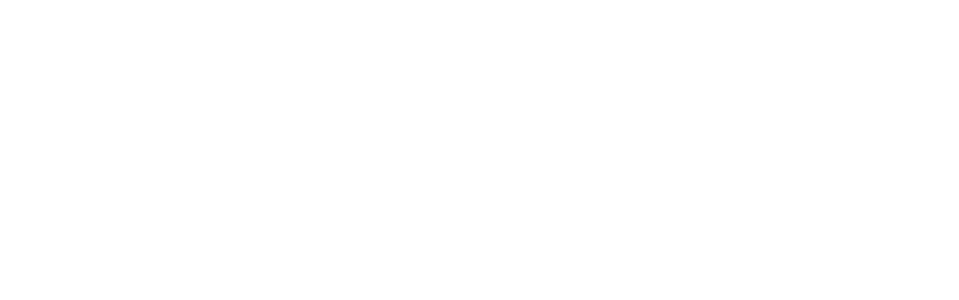
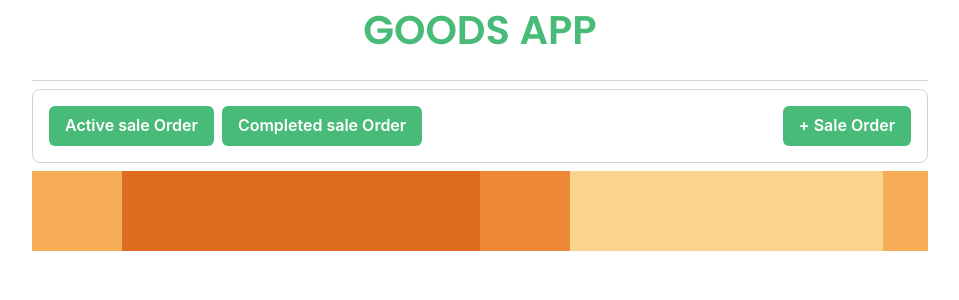
Before and after one commit to YYashSingh-9/goodsapp, a React (Vite) app: page / in a window 1280 px wide. Shown: the top 300 px of the page, without its empty margins (160-1119 px from the left). Built offline with nearby package versions, Linux system fonts and the light colour scheme.

Commit message:
HomePage

```diff
--- a/index.html
+++ b/index.html
@@ -4,7 +4,7 @@
     <meta charset="UTF-8" />
     <link rel="icon" type="image/svg+xml" href="/vite.svg" />
     <meta name="viewport" content="width=device-width, initial-scale=1.0" />
-    <title>Vite + React</title>
+    <title>Goods App</title>
     <link
       href="https://fonts.googleapis.com/css2?family=Manrope:wght@200..800&display=swap"
       rel="stylesheet"
--- /dev/null
+++ b/src/Components/HomePage.jsx
@@ -0,0 +1,73 @@
+import { Button, Grid, GridItem, HStack } from "@chakra-ui/react";
+import classes from "./HomePage.module.css";
+import ListHeaderTab from "./additionalComponents/ListHeaderTab";
+
+const HomePage = () => {
+  return (
+    <>
+      <Grid
+        gridTemplateColumns={"1fr"}
+        gridTemplateRows={"auto auto auto"}
+        alignItems={"center"}
+        justifyContent={"center"}
+        gap={2}
+      >
+        <GridItem
+          h={50}
+          w={"100%"}
+          paddingBottom={20}
+          textAlign={"center"}
+          className={classes.head}
+        >
+          <h1>
+            {" "}
+            <span
+              style={{
+                color: "#48BB78",
+                fontFamily: "poppins",
+                fontWeight: 600,
+                fontSize: "2.5rem",
+              }}
+            >
+              GOODS APP
+            </span>
+          </h1>
+        </GridItem>
+        <GridItem h={"auto"} className={classes.headerBtns}>
+          <HStack>
+            <Button
+              variant="solid"
+              color={"white"}
+              bg={"#48BB78"}
+              _hover={{ bg: "#2F855A" }}
+            >
+              Active sale Order
+            </Button>
+            <Button
+              variant="solid"
+              color={"white"}
+              bg={"#48BB78"}
+              _hover={{ bg: "#2F855A" }}
+            >
+              Completed sale Order
+            </Button>
+            <Button
+              variant="solid"
+              color={"white"}
+              bg={"#48BB78"}
+              ml={"auto"}
+              _hover={{ bg: "#2F855A" }}
+            >
+              + Sale Order
+            </Button>
+          </HStack>
+        </GridItem>
+        <GridItem h={"auto"} className={classes.listHeader}>
+          <ListHeaderTab />
+        </GridItem>
+      </Grid>
+    </>
+  );
+};
+
+export default HomePage;
--- /dev/null
+++ b/src/Components/HomePage.module.css
@@ -0,0 +1,8 @@
+.head {
+  border-bottom: 0.1rem solid rgb(211, 211, 211);
+}
+.headerBtns {
+  padding: 1rem;
+  border: 0.1rem solid rgb(211, 211, 211);
+  border-radius: 0.5rem;
+}
--- /dev/null
+++ b/src/Components/additionalComponents/ListHeaderTab.jsx
@@ -0,0 +1,17 @@
+import { Grid, GridItem, HStack } from "@chakra-ui/react";
+
+const ListHeaderTab = () => {
+  return (
+    <>
+      <Grid gridTemplateRows={"1fr"} gridTemplateColumns={"10% 40% 10% 35% 5%"}>
+        <GridItem h={20} bg={"orange.300"}></GridItem>
+        <GridItem h={20} bg={"orange.500"}></GridItem>
+        <GridItem h={20} bg={"orange.400"}></GridItem>
+        <GridItem h={20} bg={"orange.200"}></GridItem>
+        <GridItem h={20} bg={"orange.300"}></GridItem>
+      </Grid>
+    </>
+  );
+};
+
+export default ListHeaderTab;
```
Also changed, not shown: src/main.jsx (+5 -2 lines).
